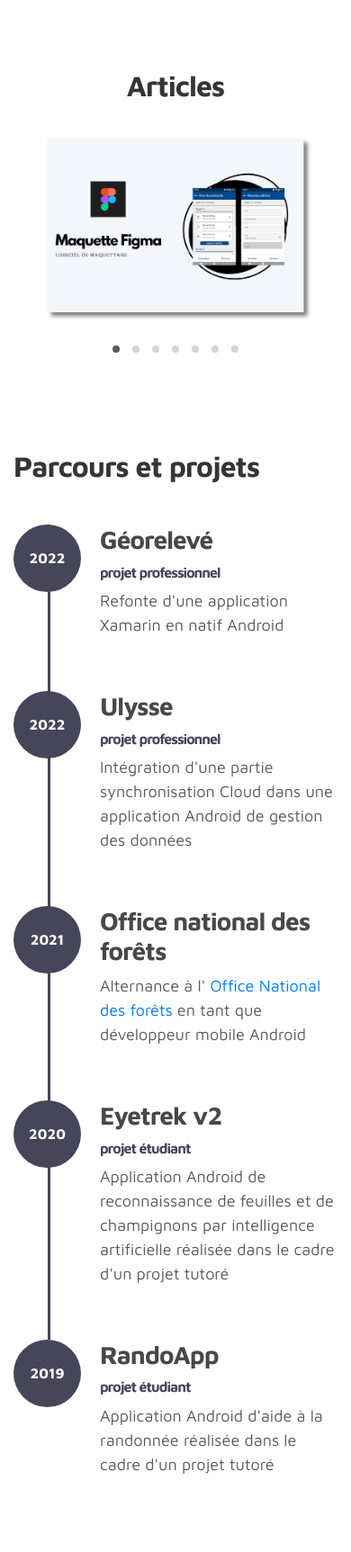
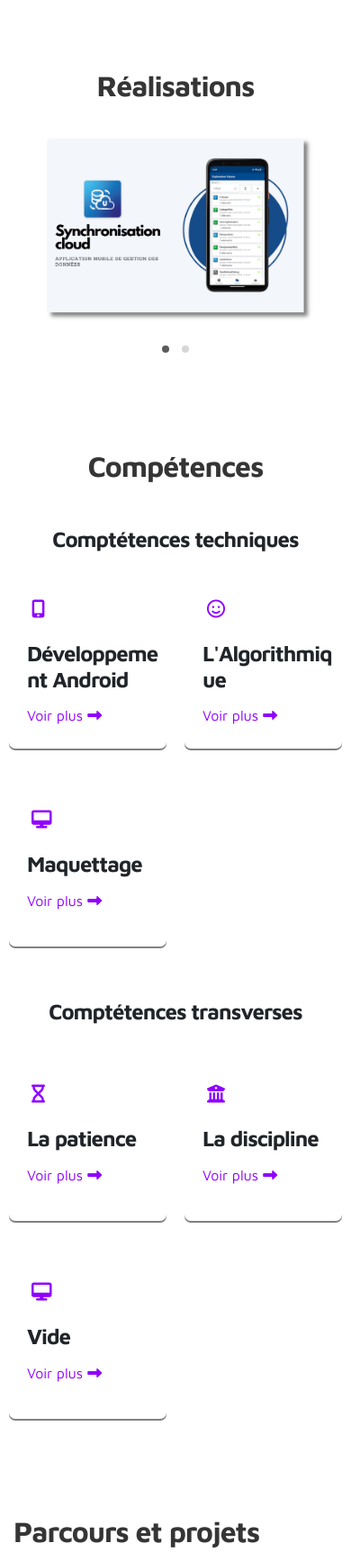
Before and after one commit to Gotiaa/ePortfolio, a plain HTML site: page index.html in a window 390 px wide. Shown: the part 1040-2765 px from the top of the page at 90% size. Drawn offline with Linux system fonts and the light colour scheme.

Commit message:
[DEV]: Adding section skills

```diff
--- a/css/tooplate-style.css
+++ b/css/tooplate-style.css
@@ -8,6 +8,7 @@ https://www.tooplate.com/view/2115-marvel
 
 
 @import url("https://fonts.googleapis.com/css?family=Maven+Pro:400,700");
+
 body {
   font-family: "Maven Pro", sans-serif;
   padding-top: 70px;
@@ -47,6 +48,7 @@ ul {
   margin: 0;
   padding: 0;
 }
+
 ul li {
   list-style: none;
 }
@@ -55,9 +57,11 @@ a {
   font-weight: normal;
   text-decoration: none !important;
   transition: all 0.4s ease;
+  color : #9000ff;
 }
+
 a:hover {
-  color: #9000ff !important;
+  color: #b459f9 !important;
 }
 
 .navbar-brand .uil {
@@ -65,7 +69,7 @@ a:hover {
 }
 
 img.gif {
-  scale : 0.85
+  scale: 0.85
 }
 
 p {
@@ -75,7 +79,12 @@ p {
   color: #5b5b5b;
 }
 
-h1, h2, h3, h4, h5, h6 {
+h1,
+h2,
+h3,
+h4,
+h5,
+h6 {
   font-weight: bold;
   letter-spacing: -1px;
 }
@@ -97,7 +106,8 @@ h3 {
 }
 
 h3,
-b, strong {
+b,
+strong {
   font-weight: bold;
 }
 
@@ -112,13 +122,16 @@ b, strong {
   overflow: hidden;
   transition: all 0.4s ease;
 }
+
 .custom-btn:hover {
   color: #9000ff;
 }
+
 .custom-btn.custom-btn-bg {
   background: #474559;
   color: #ffffff;
 }
+
 .custom-btn.custom-btn-bg:hover {
   background: #9000ff;
   color: #ffffff !important;
@@ -152,9 +165,11 @@ b, strong {
   left: 0;
   animation: BottomTotop 6s linear infinite 0s;
 }
+
 .animated-item:nth-child(2n+2) {
   animation-delay: 2s;
 }
+
 .animated-item:nth-child(3n+3) {
   animation-delay: 4s;
 }
@@ -163,29 +178,36 @@ b, strong {
   0% {
     opacity: 0;
   }
+
   5% {
     opacity: 0;
     transform: translateY(5px);
   }
+
   10% {
     opacity: 1;
     transform: translateY(0px);
   }
+
   25% {
     opacity: 1;
     transform: translateY(0px);
   }
+
   30% {
     opacity: 0;
     transform: translateY(5px);
   }
+
   80% {
     opacity: 0;
   }
+
   100% {
     opacity: 0;
   }
 }
+
 .navbar {
   position: fixed;
   top: 0;
@@ -195,12 +217,15 @@ b, strong {
   will-change: transform;
   transition: transform 200ms linear;
 }
+
 .navbar[class*="-unpinned"] {
   transform: translate(0, -150%);
 }
+
 .navbar[class*="-pinned"] {
   transform: translate(0, 0);
 }
+
 .navbar[class*="headroom--not-top"] {
   background: #ffffff;
   border-bottom: 1px solid #f0f0f0;
@@ -221,11 +246,13 @@ b, strong {
   font-size: 16px;
   overflow: hidden;
 }
+
 .nav-link span {
   position: relative;
   display: inline-block;
   transition: transform 0.3s;
 }
+
 .nav-link span:before {
   position: absolute;
   top: 100%;
@@ -238,6 +265,7 @@ b, strong {
   color: #9000ff;
   font-weight: bold;
 }
+
 .navbar-light .navbar-nav .nav-link:focus span,
 .navbar-light .navbar-nav .nav-link:hover span {
   transform: translateY(-100%);
@@ -257,20 +285,25 @@ b, strong {
   cursor: pointer;
   margin-right: 10px;
 }
+
 .navbar-toggler:focus {
   outline: none;
 }
+
 .navbar-toggler[aria-expanded="true"] .navbar-toggler-icon:first-child {
   transform: rotate(45deg);
   top: 6px;
 }
+
 .navbar-toggler[aria-expanded="true"] .navbar-toggler-icon:nth-child(2) {
   display: none;
 }
+
 .navbar-toggler[aria-expanded="true"] .navbar-toggler-icon:last-child {
   transform: rotate(-45deg);
   bottom: 1px;
 }
+
 .navbar-toggler .navbar-toggler-icon {
   background: #212121;
   display: block;
@@ -296,6 +329,7 @@ b, strong {
   position: relative;
   right: 6px;
 }
+
 .color-mode-icon:after {
   font-family: 'unicons';
   content: '\ea9f';
@@ -303,6 +337,7 @@ b, strong {
   font-weight: 300;
   font-style: normal;
 }
+
 .color-mode-icon.active:after {
   font-family: 'unicons';
   content: '\eb65';
@@ -313,26 +348,37 @@ b, strong {
 .dark-mode {
   background: #0c0c0d;
 }
+
 .dark-mode .navbar-light .navbar-nav .nav-link {
   color: rgba(255, 255, 255, 0.8);
 }
+
 .dark-mode .navbar-light .navbar-nav .nav-link:hover {
   color: #9000ff;
 }
+
 .dark-mode .navbar[class*="headroom--not-top"] {
   background: #0c0c0d;
   border-bottom: 1px solid #1f1f1f;
 }
+
 .dark-mode .small-text {
   background: #0d0c15;
   color: #ffffff;
 }
+
 .dark-mode .feature-card .uil,
 .dark-mode .navbar-light .navbar-brand,
-.dark-mode h1, .dark-mode h2, .dark-mode h3, .dark-mode h4, .dark-mode h5, .dark-mode h6,
+.dark-mode h1,
+.dark-mode h2,
+.dark-mode h3,
+.dark-mode h4,
+.dark-mode h5,
+.dark-mode h6,
 .dark-mode .color-mode {
   color: #ffffff;
 }
+
 .dark-mode .owl-carousel .owl-nav button.owl-next,
 .dark-mode .owl-carousel .owl-nav button.owl-prev,
 .dark-mode .owl-carousel button.owl-dot {
@@ -343,9 +389,11 @@ b, strong {
   position: relative;
   padding: 22px 0;
 }
+
 .timeline-wrapper:last-child:before {
   height: 0;
 }
+
 .timeline-wrapper:before {
   content: "";
   background: #474559;
@@ -364,6 +412,7 @@ b, strong {
   line-height: 75px;
   text-align: center;
 }
+
 .timeline-yr span {
   color: #ffffff;
   font-size: 16px;
@@ -378,6 +427,7 @@ b, strong {
   max-width: 432px;
   margin-left: 6em;
 }
+
 .timeline-info small {
   color: #474559;
   font-size: 16px;
@@ -390,6 +440,7 @@ b, strong {
 .owl-carousel .owl-nav span {
   display: none;
 }
+
 .owl-carousel .owl-nav .owl-prev:before,
 .owl-carousel .owl-nav .owl-next:before {
   background: none;
@@ -402,10 +453,12 @@ b, strong {
   font-size: 100px;
   line-height: normal;
 }
+
 .owl-carousel .owl-nav .owl-prev:before {
   content: '\e833';
   left: -45px;
 }
+
 .owl-carousel .owl-nav .owl-next:before {
   content: '\e836';
   right: -45px;
@@ -418,17 +471,22 @@ b, strong {
   padding: 0;
   font-size: inherit;
 }
+
 .owl-theme .owl-nav [class*=owl-]:hover {
   color: #9000ff;
 }
+
 .owl-theme .owl-dots .owl-dot {
   outline: none;
 }
+
 .owl-theme .owl-dots .owl-dot span {
   width: 8px;
   height: 8px;
 }
-.owl-theme .owl-dots .owl-dot.active span, .owl-theme .owl-dots .owl-dot:hover span {
+
+.owl-theme .owl-dots .owl-dot.active span,
+.owl-theme .owl-dots .owl-dot:hover span {
   background: #5b5b5b;
 }
 
@@ -436,12 +494,14 @@ b, strong {
   width: 100%;
 }
 
-.img-fluid{
+.img-fluid {
   border-radius: 10px;
 }
+
 .contact-form {
   position: relative;
 }
+
 .contact-form .form-control {
   background: transparent;
   border-radius: 2px;
@@ -450,12 +510,16 @@ b, strong {
   font-weight: bold;
   margin: 16px 0;
 }
+
 .contact-form .form-control:not(textarea) {
   height: 48px;
 }
-.contact-form .form-control:hover, .contact-form .form-control:focus {
+
+.contact-form .form-control:hover,
+.contact-form .form-control:focus {
   border-color: #9000ff;
 }
+
 .contact-form .submit-btn {
   background: #9000ff;
   border-radius: 50px;
@@ -465,6 +529,7 @@ b, strong {
   cursor: pointer;
   transition: all 0.4s ease;
 }
+
 .contact-form .submit-btn:hover {
   background: #474559;
 }
@@ -475,7 +540,9 @@ b, strong {
   position: relative;
   bottom: 8px;
 }
-.contact-info p, .contact-info a {
+
+.contact-info p,
+.contact-info a {
   color: #f7f3f3;
 }
 
@@ -485,6 +552,7 @@ b, strong {
   display: block;
   margin: 5px 0;
 }
+
 .social-links .uil:hover {
   color: #9000ff;
 }
@@ -495,6 +563,7 @@ b, strong {
     bottom: 50px;
   }
 }
+
 @media (max-width: 991px) {
   .full-screen {
     padding-bottom: 4rem;
@@ -517,6 +586,7 @@ b, strong {
     padding: 0 2rem;
   }
 }
+
 @media (max-width: 767px) {
   h1 {
     font-size: 2.4em;
@@ -540,10 +610,12 @@ b, strong {
     padding: 3px 20px;
   }
 }
+
 @media (max-width: 580px) {
-	.animated-info {
-		min-width: 200px;
-	}
+  .animated-info {
+    min-width: 200px;
+  }
+
   .animated-item {
     font-size: 30px;
   }
@@ -566,6 +638,7 @@ b, strong {
     margin: 10px 0 0 0;
   }
 }
+
 @media (max-width: 320px) {
   .animated-text {
     margin-top: 0;
@@ -609,6 +682,56 @@ b, strong {
   margin: 0 10px;
 }
 
-.img {
-  border-radius: 15px;
+/* //////////////////////////////: */
+
+section#project {
+  text-align: center;
 }
+
+.tiles {
+  display: flex;
+  flex-wrap: wrap;
+  justify-content: center;
+}
+
+.tile {
+  width: 300px;
+  height: 200px;
+  margin: 10px;
+  text-align: left;
+  display: flex;
+  flex-wrap: wrap;
+  flex-direction: column;
+  padding : 20px;
+  justify-content: center;
+  border-radius : 7px;
+  box-shadow: 0 2px grey;
+  overflow-wrap: break-word; /* allows long words to break and wrap to the next line */
+  word-wrap: break-word;
+}
+
+.tile i {
+  padding: 10px 0 0 5px;
+}
+
+.icon-tile {
+  font-size: 20px;
+  margin-bottom: 20px;
+  color: #9000ff;
+}
+
+@media (max-width: 768px) {
+  .tile {
+    width: calc(100% / 2 - 20px);
+  }
+  .tiles {
+    justify-content: flex-start;
+  }
+  .tile h4 {
+    width: 150px;
+  }
+}
+
+section#project h4.section-title {
+  margin-top: 3rem!important;
+}
--- a/html/project.html
+++ b/html/project.html
@@ -2,9 +2,9 @@
 
 <head>
   <meta charset="utf-8">
-    <meta name="viewport" content="width=device-width, initial-scale=1, shrink-to-fit=no">
-    <meta name="description" content="">
-    <meta name="author" content="">
+  <meta name="viewport" content="width=device-width, initial-scale=1, shrink-to-fit=no">
+  <meta name="description" content="">
+  <meta name="author" content="">
   <title>Articles</title>
   <script src="../script/projects.js"></script>
   <link rel="stylesheet" href="../css/bootstrap.min.css">
@@ -13,6 +13,8 @@
   <link rel="stylesheet" href="../css/owl.theme.default.min.css">
   <link rel="stylesheet" href="../css/tooplate-style.css">
   <link rel="stylesheet" href="../css/projects.css">
+  <link rel="stylesheet" href="../css/footer.css">
+  <script src="https://kit.fontawesome.com/03e5ba3c64.js" crossorigin="anonymous"></script>
 </head>
 
 <body>
@@ -55,9 +57,18 @@
   </nav>
   <section class="project-content container">
     <div id="content"></div>
+    <footer>
+      <a href="#" id="prev">
+        <i class="fa fa-caret-square-o-left"></i> Précédent
+      </a>
+      <a href="#" id="next">
+        <i class="fa fa-caret-square-o-right"></i> Suivant
+      </a>
+    </footer>
   </section>
+
+
   <script>readTextFile(fileName);</script>
-
   <script src="../js/jquery-3.3.1.min.js"></script>
   <script src="../js/popper.min.js"></script>
   <script src="../js/bootstrap.min.js"></script>
--- a/index.html
+++ b/index.html
@@ -126,51 +126,14 @@ https://www.tooplate.com/view/2115-marvel
     </div>
   </section>
 
-  <!-- PROJECTS -->
   <section class="project py-5" id="project">
+    <h2>Réalisations</h2>
     <div class="container">
-
-      <div class="row">
-        <div class="col-lg-11 text-center mx-auto col-12">
-
-          <div class="col-lg-8 mx-auto">
-            <h2>Articles</h2>
-          </div>
-
       <div class="owl-carousel owl-theme">
-            <div class="item">
-              <div class="project-info">
-                <a href="html/project.html?file=article_maquette">
-                  <img src="images/project/project_maquette_canva.png" class="img-fluid" alt="project image">
-                </a>
-              </div>
-            </div>
         <div class="item">
           <div class="project-info">
             <a href="html/project.html?file=article_ulysse">
               <img src="images/project/project_ulysse_canvas.png" class="img-fluid" alt="project image">
-                </a>
-              </div>
-            </div>
-            <div class="item">
-              <div class="project-info">
-                <a href="html/project.html?file=article_patience">
-                  <img src="images/project/softskill_patience_canva.png" class="img-fluid" alt="project image">
-                </a>
-              </div>
-            </div>
-            <div class="item">
-              <div class="project-info">
-                <a href="html/project.html?file=article_android">
-                  <img src="images/project/project_android_developpement_canva.png" class="img-fluid"
-                    alt="project image">
-                </a>
-              </div>
-            </div>
-            <div class="item">
-              <div class="project-info">
-                <a href="html/project.html?file=article_discipline">
-                  <img src="images/project/softskill_discipline.png" class="img-fluid" alt="project image">
             </a>
           </div>
         </div>
@@ -181,14 +144,67 @@ https://www.tooplate.com/view/2115-marvel
             </a>
           </div>
         </div>
-            <div class="project-info">
-              <a href="html/project.html?file=article_algorithmique">
-                <img src="images/project/competence_algo_canva.png" class="img-fluid" alt="project image">
-              </a>
       </div>
     </div>
+  </section>
+
+  <!-- PROJECTS -->
+  <section class="project py-5" id="project">
+    <h2>Compétences</h2>
+    <h4 class="section-title">Comptétences techniques</h4>
+    <div class="tiles">
+      <div class="tile">
+        <div class="icon-tile">
+          <i class="fa fa-mobile"></i>
         </div>
+        <h4>Développement Android</h4>
+        <a href="html/project.html?file=article_android">
+          Voir plus<i class="fa fa-long-arrow-right"></i> </a>
       </div>
+      <div class="tile">
+        <div class="icon-tile">
+          <i class="fa fa-smile-o"></i>
+        </div>
+        <h4>L'Algorithmique</h4>
+        <a href="html/project.html?file=article_algorithmique">
+          Voir plus<i class="fa fa-long-arrow-right"></i> </a>
+      </div>
+      <div class="tile">
+        <div class="icon-tile">
+          <i class="fa fa-desktop"></i>
+        </div>
+        <h4>Maquettage</h4>
+        <a href="html/project.html?file=article_maquette">
+          Voir plus<i class="fa fa-long-arrow-right"></i> </a>
+      </div>
+
+    </div>
+
+    <h4 class="section-title">Comptétences transverses</h4>
+    <div class="tiles">
+      <div class="tile">
+        <div class="icon-tile">
+          <i class="fa fa-hourglass"></i>
+        </div>
+        <h4>La patience</h4>
+        <a href="html/project.html?file=article_patience">
+          Voir plus<i class="fa fa-long-arrow-right"></i> </a>
+      </div>
+      <div class="tile">
+        <div class="icon-tile">
+          <i class="fa fa-university"></i>
+        </div>
+        <h4>La discipline</h4>
+        <a href="html/project.html?file=article_discipline">
+          Voir plus<i class="fa fa-long-arrow-right"></i> </a>
+      </div>
+      <div class="tile">
+        <div class="icon-tile">
+          <i class="fa fa-desktop"></i>
+        </div>
+        <h4>Vide</h4>
+        <a href="#">
+          Voir plus<i class="fa fa-long-arrow-right"></i> </a>
       </div>
     </div>
   </section>
--- a/js/custom.js
+++ b/js/custom.js
@@ -42,3 +42,28 @@ document.getElementById('btn mr-lg-2 custom-btn').addEventListener('click', func
   a.download = 'cv.pdf';
   a.click();
 });
+
+const prevBtn = document.querySelector('#prev');
+const nextBtn = document.querySelector('#next');
+
+let currentIndex = 0;
+const articles = [
+  { title: "Article 1", url: "article-1.html" },
+  { title: "Article 2", url: "article-2.html" },
+  { title: "Article 3", url: "article-3.html" },
+  // Add more articles here as needed
+];
+
+prevBtn.addEventListener('click', function() {
+  if (currentIndex > 0) {
+    currentIndex--;
+    location.href = articles[currentIndex].url;
+  }
+});
+
+nextBtn.addEventListener('click', function() {
+  if (currentIndex < articles.length - 1) {
+    currentIndex++;
+    location.href = articles[currentIndex].url;
+  }
+});
```
Also changed, not shown: css/footer.css (added, +11 -0 lines), html/article_discipline.html (+2 -2 lines). Lines whose indentation alone changed are shown as unchanged.
